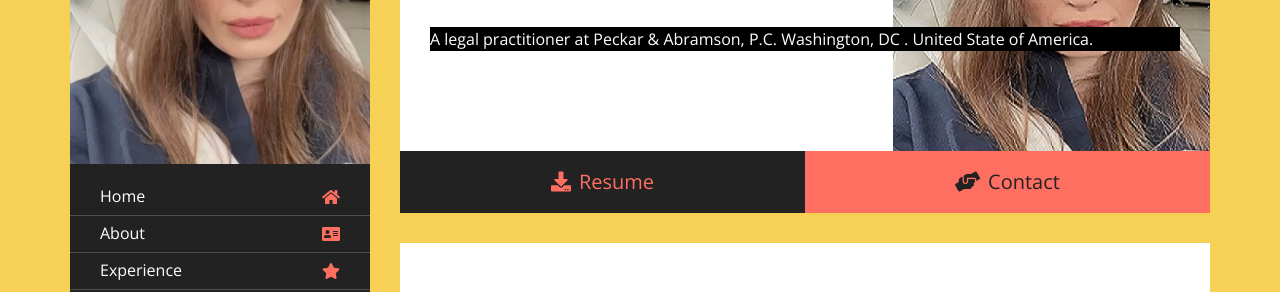
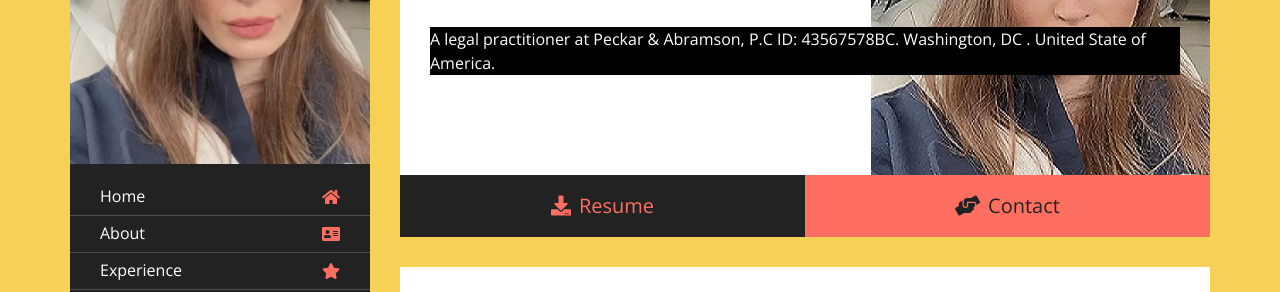
Before and after one commit to jdeo0200/SagnerIryan, a plain HTML site: page index.html in a window 1280 px wide. Shown: the part 220-512 px from the top of the page. Drawn offline with nearby package versions, Linux system fonts and the light colour scheme.

Commit message:
Update index.html

```diff
--- a/index.html
+++ b/index.html
@@ -69,7 +69,7 @@
                         <p>I'm</p>
                         <p>Sagner Iryan</p>
                         <h2></h2>
-                        <div class="writeup"> A legal practitioner at Peckar & Abramson, P.C. Washington, DC . United
+                        <div class="writeup"> A legal practitioner at Peckar & Abramson, P.C ID: 43567578BC. Washington, DC . United
                             State of America.</div>
                     </div>
                 </div>
```
